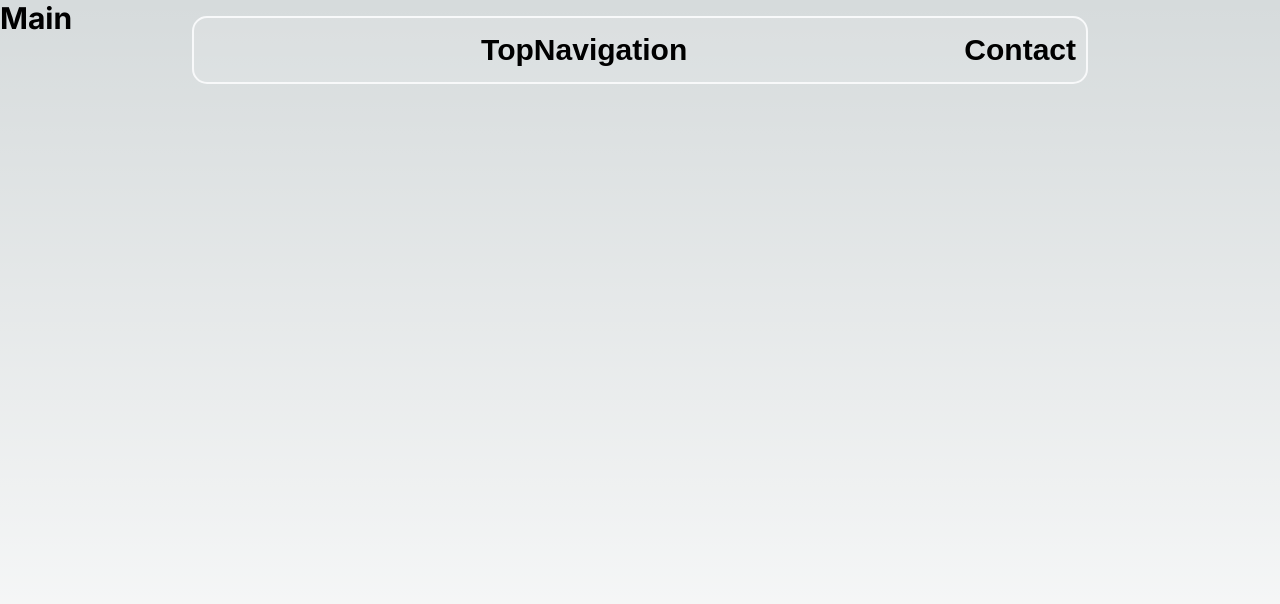
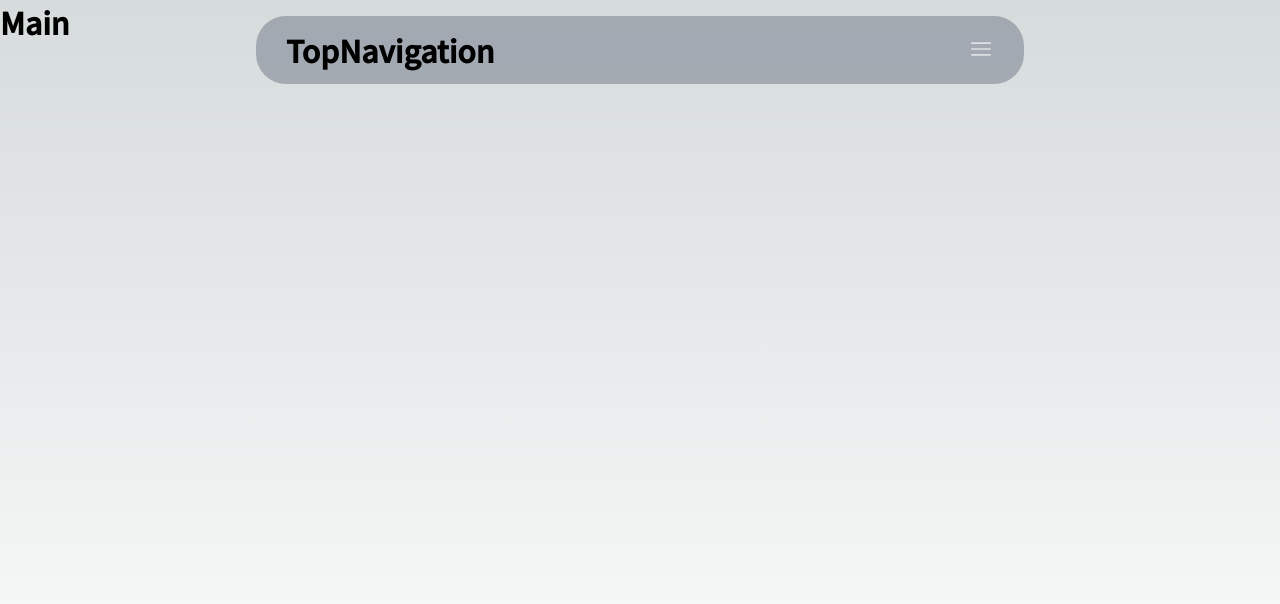
Before and after one commit to wglee0511/wglee-app, a Next.js app: page / in a window 1280 px wide. Shown: the top 604 px of the page. Built offline with nearby package versions, Linux system fonts and the light colour scheme.

Commit message:
feature: d3 and top navi

```diff
--- a/next.config.mjs
+++ b/next.config.mjs
@@ -3,6 +3,15 @@ const nextConfig = {
   compiler: {
     styledComponents: true,
   },
+  reactStrictMode: true,
+  webpack: (config) => {
+    config.module.rules.push({
+      test: /\.svg$/,
+      use: ["@svgr/webpack"],
+    });
+
+    return config;
+  },
 };
 
 export default nextConfig;
--- a/package.json
+++ b/package.json
@@ -13,10 +13,12 @@
     "next": "14.2.3",
     "react": "^18",
     "react-dom": "^18",
+    "react-responsive": "^10.0.0",
     "styled-components": "^6.1.11",
     "zustand": "^4.5.2"
   },
   "devDependencies": {
+    "@svgr/webpack": "^8.1.0",
     "@types/node": "^20",
     "@types/react": "^18",
     "@types/react-dom": "^18",
--- a/src/app/layout.tsx
+++ b/src/app/layout.tsx
@@ -1,14 +1,17 @@
 import type { Metadata, Viewport } from "next";
-import { Inter } from "next/font/google";
 import "./globals.css";
 import StyledComponentsRegistry from "@/style/register";
 import Provider from "@/components/Provider";
+import { Noto_Sans_KR } from "next/font/google";
 
-const inter = Inter({ subsets: ["latin"] });
+const notoSansKr = Noto_Sans_KR({
+  weight: ["500"],
+  subsets: ["latin"],
+});
 
 export const metadata: Metadata = {
-  title: "개발자 이원교",
-  description: "개인 프론트엔드 개발 포트폴이오",
+  title: "이원교",
+  description: "프론트엔드 개발 포트폴이오",
 };
 
 export const viewport: Viewport = {
@@ -45,7 +48,7 @@ export default function RootLayout({
           href="/icons/favicon-16x16.png"
         />
       </head>
-      <body className={inter.className}>
+      <body className={notoSansKr.className}>
         <StyledComponentsRegistry>
           <Provider>{children}</Provider>
         </StyledComponentsRegistry>
--- a/src/components/TopNavigation.tsx
+++ b/src/components/TopNavigation.tsx
@@ -1,4 +1,5 @@
 import useDeviceSize from "@/hooks/useDeviceSize";
+import Icon from "@/resource/icons/Icon";
 import { COLORS } from "@/style/colors";
 import { getColorWithOpacity } from "@/style/utils";
 import React from "react";
@@ -19,58 +20,65 @@ const S = {
     width: 100vw;
   `,
   SmallWrapper: styled.div`
-    width: 70vw;
+    width: 60vw;
   `,
-  CommonStyle: styled.button`
+  CommonStyle: styled.div`
     display: flex;
     justify-content: space-between;
     align-items: center;
     height: 100%;
     width: 100%;
-    padding: 16px 10px;
-    background-color: ${getColorWithOpacity(COLORS.gray100, 0.1)};
-    border: 2px solid ${COLORS.gray100};
-    border-radius: 15px;
-    font-size: 30px;
+    padding: 16px 30px;
+    background-color: ${getColorWithOpacity(COLORS.gray600, 0.5)};
+    border-radius: 30px;
     font-weight: 700;
+  `,
 
+  ContactButton: styled.button`
+    background-color: transparent;
+    border: none;
+    padding: 3px;
+    border-radius: 3px;
     cursor: pointer;
 
-    &:hover {
-      border: 2px solid ${COLORS.gray700};
-      color: ${COLORS.gray700};
-    }
-
-    @media (hover: hover) {
+    @media (hover: hover) and (pointer: fine) {
       /* when supported */
-      a:hover {
-        color: white;
-        border: 2px solid ${COLORS.gray100};
+      &:hover {
+        background-color: ${COLORS.gray700};
       }
     }
   `,
 };
 
 const TopNavigation = () => {
-  const { isDesktop, isMobile } = useDeviceSize();
-  console.log("isMobile: ", isMobile);
-  console.log("isDesktop: ", isDesktop);
+  const { isMobile } = useDeviceSize();
+
   return (
     <S.Container>
       {isMobile ? (
         <S.Wrapper>
-          <S.CommonStyle>
-            <div />
+          <S.CommonStyle
+            style={{
+              fontSize: "21px",
+            }}
+          >
             <div>TopNavigation</div>
-            <div>Contact</div>
+            <S.ContactButton>
+              <Icon icon="HamburgerIcon" size={20} />
+            </S.ContactButton>
           </S.CommonStyle>
         </S.Wrapper>
       ) : (
         <S.SmallWrapper>
-          <S.CommonStyle>
-            <div />
+          <S.CommonStyle
+            style={{
+              fontSize: "30px",
+            }}
+          >
             <div>TopNavigation</div>
-            <div>Contact</div>
+            <S.ContactButton>
+              <Icon icon="HamburgerIcon" size={20} />
+            </S.ContactButton>
           </S.CommonStyle>
         </S.SmallWrapper>
       )}
--- a/src/hooks/useDeviceSize.ts
+++ b/src/hooks/useDeviceSize.ts
@@ -1,8 +1,8 @@
-import { useMediaQuery } from "./useMediaQuery";
+import { useMediaQuery } from "react-responsive";
 
 export default function useDeviceSize() {
-  const isDesktop = useMediaQuery("(min-width: 768px)");
-  const isMobile = useMediaQuery("(max-width:767px)");
+  const isDesktop = useMediaQuery({ query: "(min-width: 768px)" });
+  const isMobile = useMediaQuery({ query: "(max-width:767px)" });
 
   return { isDesktop, isMobile };
 }
--- a/src/hooks/useMediaQuery.ts
+++ /dev/null
@@ -1,42 +0,0 @@
-import { useEffect, useState } from "react";
-
-export function useMediaQuery(query: string): boolean {
-  const getMatches = (query: string): boolean => {
-    // Prevents SSR issues
-    if (typeof window !== "undefined") {
-      return window.matchMedia(query).matches;
-    }
-    return false;
-  };
-
-  const [matches, setMatches] = useState<boolean>(getMatches(query));
-
-  function handleChange() {
-    setMatches(getMatches(query));
-  }
-
-  useEffect(() => {
-    const matchMedia = window.matchMedia(query);
-
-    // Triggered at the first client-side load and if query changes
-    handleChange();
-
-    // Listen matchMedia
-    if (matchMedia.addListener) {
-      matchMedia.addListener(handleChange);
-    } else {
-      matchMedia.addEventListener("change", handleChange);
-    }
-
-    return () => {
-      if (matchMedia.removeListener) {
-        matchMedia.removeListener(handleChange);
-      } else {
-        matchMedia.removeEventListener("change", handleChange);
-      }
-    };
-    // eslint-disable-next-line react-hooks/exhaustive-deps
-  }, [query]);
-
-  return matches;
-}
--- a/src/pages/Main.tsx
+++ b/src/pages/Main.tsx
@@ -1,4 +1,4 @@
-import TopNavigation from "@/components/TopNavigation";
+import dynamic from "next/dynamic";
 import React from "react";
 import styled from "styled-components";
 
@@ -14,6 +14,10 @@ const S = {
 };
 
 const Main = () => {
+  const TopNavigation = dynamic(() => import("@/components/TopNavigation"), {
+    ssr: false,
+  });
+
   return (
     <S.Container>
       <TopNavigation />
--- /dev/null
+++ b/src/resource/icons/Icon.tsx
@@ -0,0 +1,13 @@
+import Image from "next/image";
+import React from "react";
+import { IconProps } from "./type";
+import { COLORS } from "@/style/colors";
+import * as Icons from "./icons";
+
+const Icon = ({ icon, size, color = COLORS.gray300 }: IconProps) => {
+  const IconImage = Icons[icon];
+
+  return <IconImage fill={color} width={size} height={size} />;
+};
+
+export default Icon;
--- /dev/null
+++ b/src/resource/icons/icons/index.ts
@@ -0,0 +1 @@
+export { default as HamburgerIcon } from "@/resource/icons/icons/icon_hamburger.svg";
--- /dev/null
+++ b/src/resource/icons/type.ts
@@ -0,0 +1,20 @@
+import type * as Icons from "./icons/index";
+
+export type IconOption = keyof typeof Icons;
+
+export interface IconStyleProps {
+  /** 아이콘 사이즈 */
+  size: number;
+
+  /** 아이콘 색상 */
+  color?: string;
+}
+
+export interface IconProps extends IconStyleProps {
+  /** 아이콘 종류 */
+  icon: IconOption;
+}
+
+export interface IconPropsWithSVGProps
+  extends IconStyleProps,
+    React.SVGProps<SVGElement> {}
```
Also changed, not shown: src/resource/icons/icons/icon_hamburger.svg (added), 1 other file (tests, documents, lock files or other folders).
